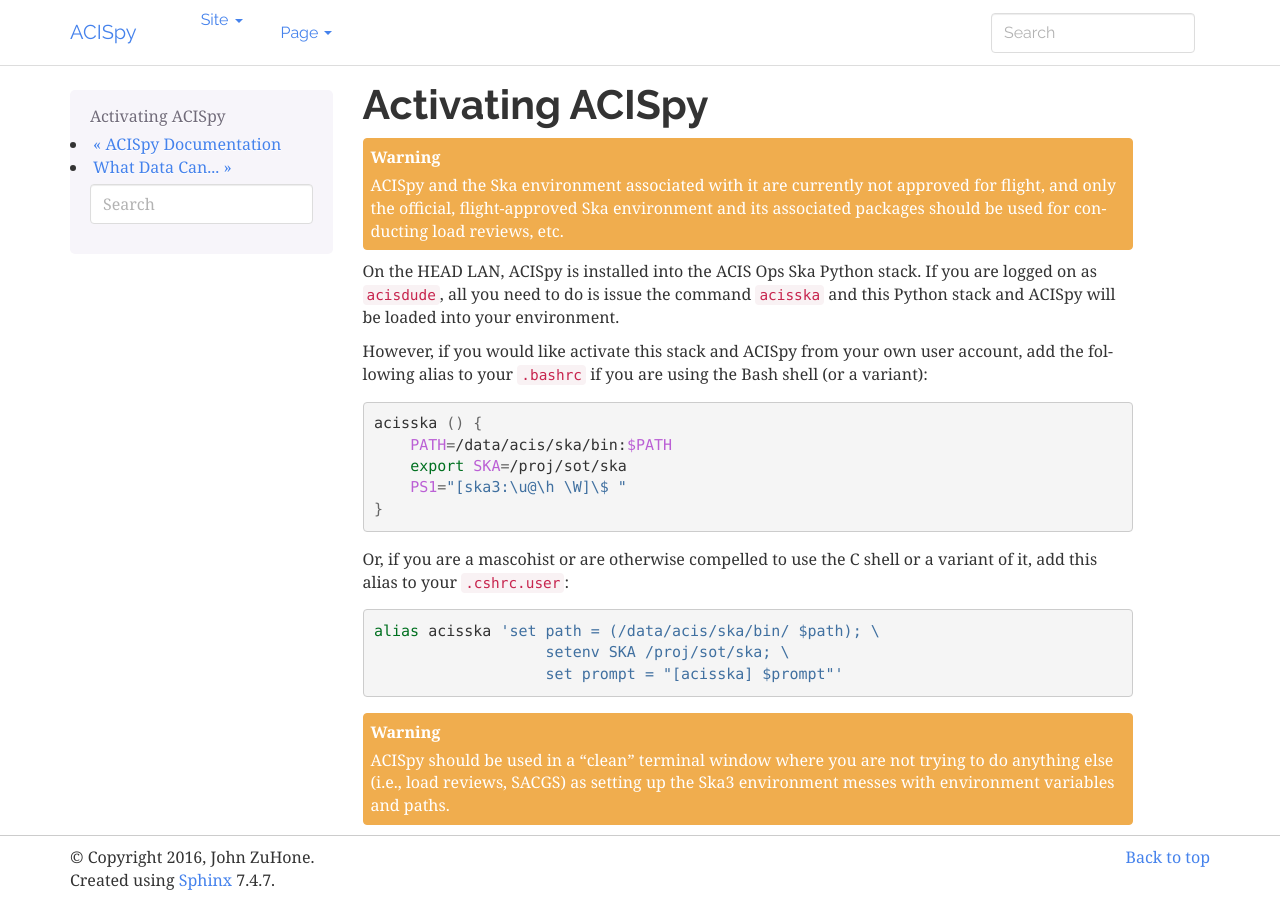
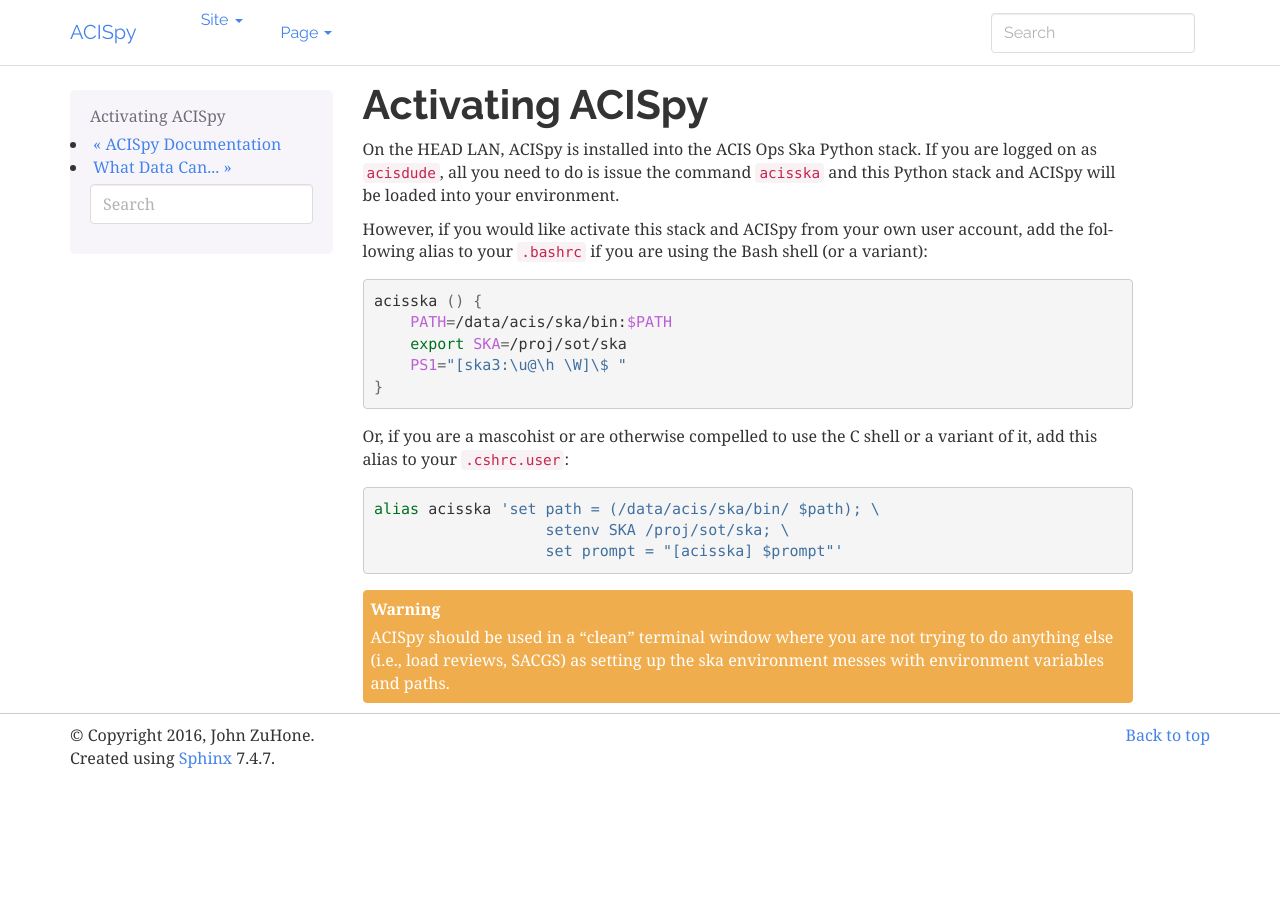
Before and after one commit to jzuhone/acispy, a Sphinx documentation site: the page built from doc/source/activating.rst, in a window 1280 px wide. Built offline with Sphinx 7.4.7, drawn with Linux system fonts in a browser that asks for light colours; the version number could not be read and is left out.

Commit message:
Small fix

```diff
--- a/doc/source/activating.rst
+++ b/doc/source/activating.rst
@@ -2,13 +2,6 @@
 
 Activating ACISpy
 =================
-
-.. warning::
-
-    ACISpy and the Ska environment associated with it are currently not
-    approved for flight, and only the official, flight-approved Ska
-    environment and its associated packages should be used for conducting
-    load reviews, etc.
 
 On the HEAD LAN, ACISpy is installed into the ACIS Ops Ska Python stack.
 If you are logged on as ``acisdude``, all you need to do is issue the
@@ -39,5 +32,5 @@
 .. warning::
 
     ACISpy should be used in a "clean" terminal window where you are not trying
-    to do anything else (i.e., load reviews, SACGS) as setting up the Ska3
+    to do anything else (i.e., load reviews, SACGS) as setting up the ska
     environment messes with environment variables and paths.
```
